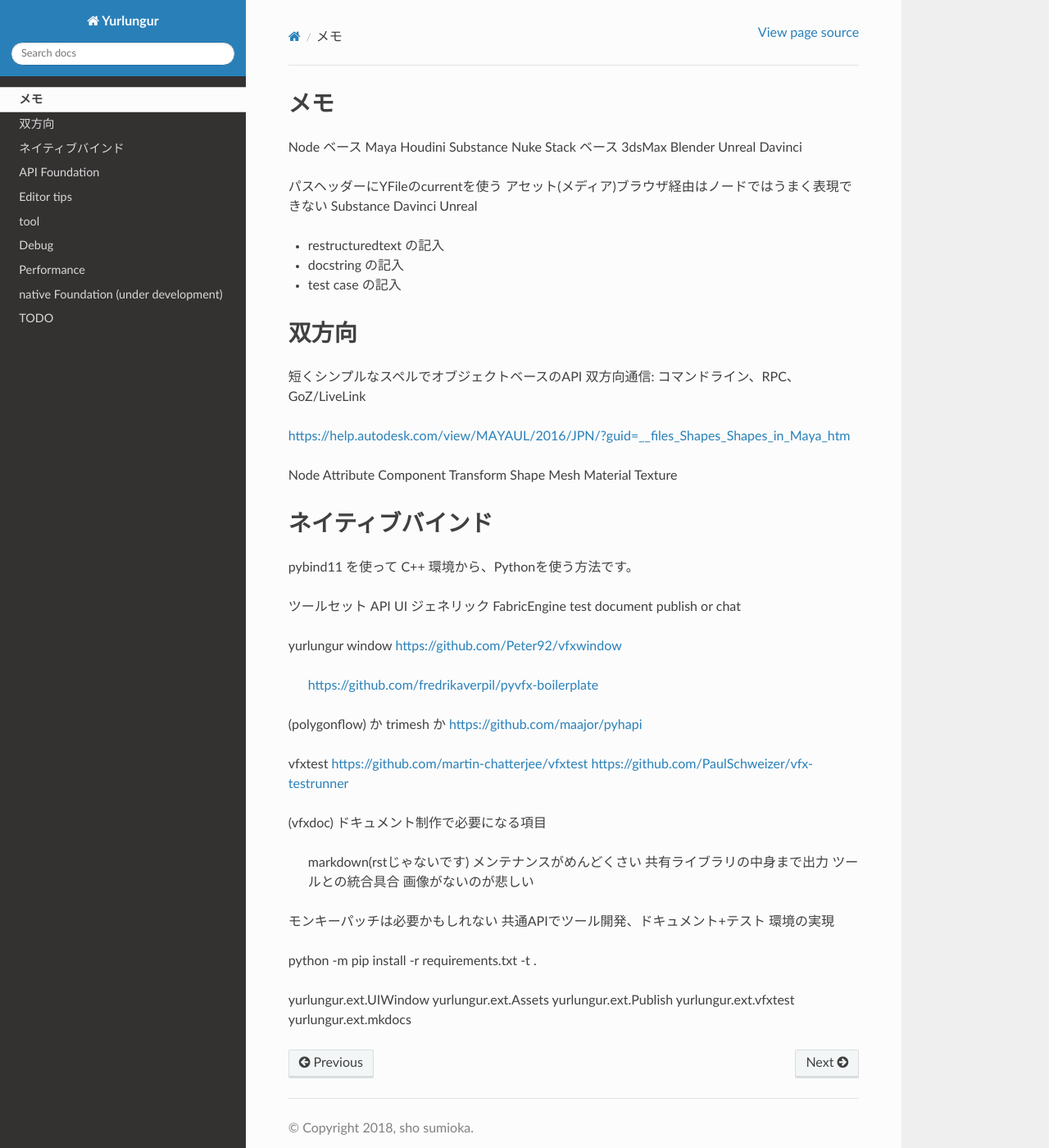
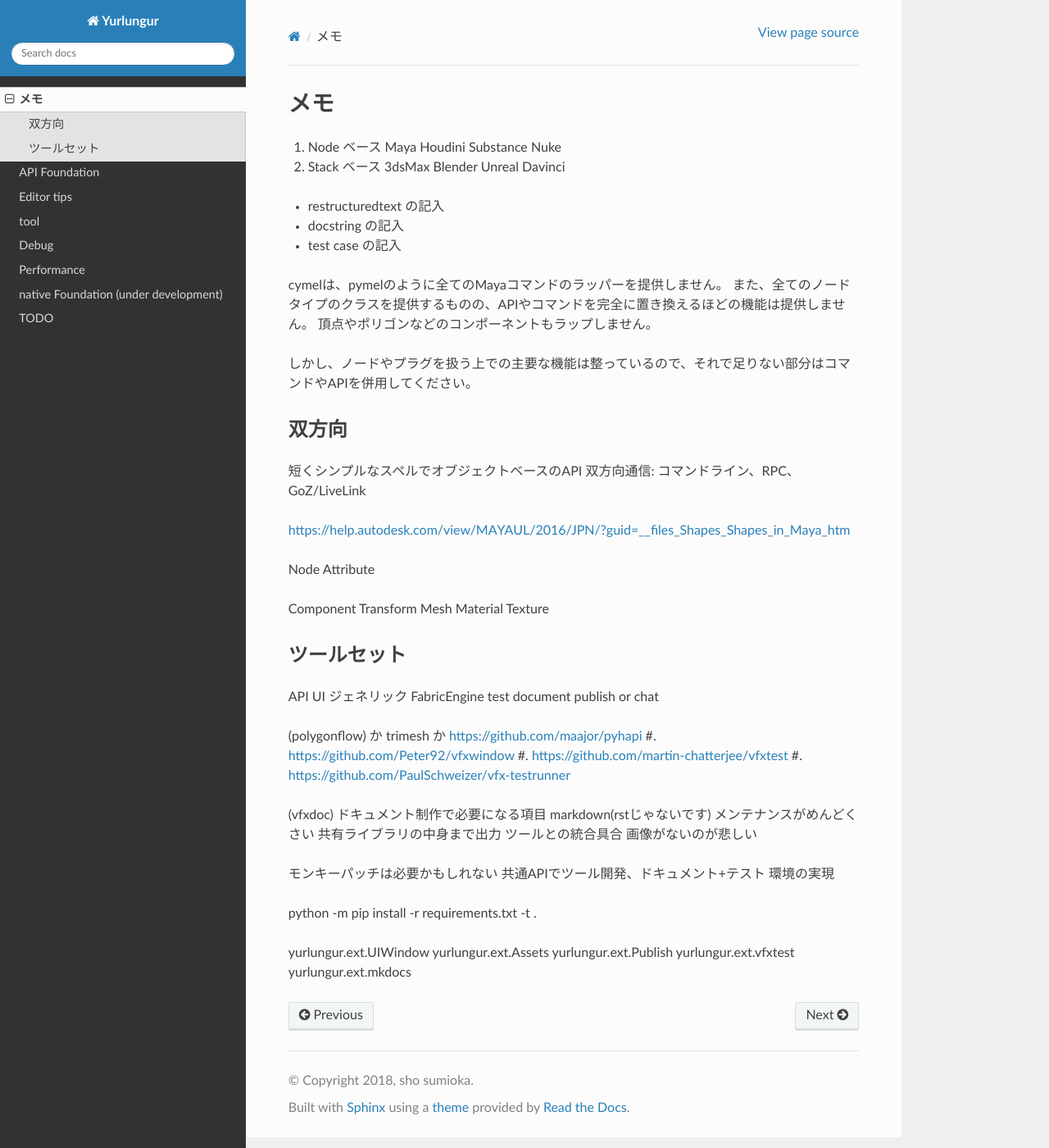
Before and after one commit to sho7noka/Yurlungur, a Sphinx documentation site: the page built from source/howto.rst, in a window 1280 px wide and 1400 px high. Shown: the whole window at 82% size. Built offline with Sphinx 7.4.7 and the Read the Docs theme 2.0.0, drawn with Linux system fonts in a browser that asks for light colours.

Commit message:
doc: reformat doc

```diff
--- a/source/howto.rst
+++ b/source/howto.rst
@@ -1,21 +1,22 @@
-
+---------------
 メモ
 ---------------
-Node ベース  Maya Houdini Substance Nuke
-Stack ベース 3dsMax Blender Unreal Davinci
 
-パスヘッダーにYFileのcurrentを使う
-アセット(メディア)ブラウザ経由はノードではうまく表現できない
-Substance Davinci Unreal
-
+#. Node ベース  Maya Houdini Substance Nuke
+#. Stack ベース 3dsMax Blender Unreal Davinci
 
 - restructuredtext の記入
 - docstring の記入
 - test case の記入
 
 
+cymelは、pymelのように全てのMayaコマンドのラッパーを提供しません。 また、全てのノードタイプのクラスを提供するものの、APIやコマンドを完全に置き換えるほどの機能は提供しません。 頂点やポリゴンなどのコンポーネントもラップしません。
+
+しかし、ノードやプラグを扱う上での主要な機能は整っているので、それで足りない部分はコマンドやAPIを併用してください。
+
+
 双方向
----------------
+-----------------------------------
 
 短くシンプルなスペルでオブジェクトベースのAPI
 双方向通信: コマンドライン、RPC、GoZ/LiveLink
@@ -23,35 +24,27 @@ Substance Davinci Unreal
 https://help.autodesk.com/view/MAYAUL/2016/JPN/?guid=__files_Shapes_Shapes_in_Maya_htm
 
 Node Attribute
-Component Transform Shape Mesh Material Texture
 
-
-ネイティブバインド
----------------------
-
-pybind11 を使って C++ 環境から、Pythonを使う方法です。
-
+Component Transform Mesh Material Texture
 
 ツールセット
+-----------------------------------
+
 API UI ジェネリック FabricEngine
 test document publish or chat
 
-yurlungur
-window  https://github.com/Peter92/vfxwindow
-        https://github.com/fredrikaverpil/pyvfx-boilerplate
 (polygonflow) か trimesh か https://github.com/maajor/pyhapi
-
-vfxtest
-https://github.com/martin-chatterjee/vfxtest
-https://github.com/PaulSchweizer/vfx-testrunner
+#. https://github.com/Peter92/vfxwindow
+#. https://github.com/martin-chatterjee/vfxtest
+#. https://github.com/PaulSchweizer/vfx-testrunner
 
 (vfxdoc)
 ドキュメント制作で必要になる項目
-    markdown(rstじゃないです)
-    メンテナンスがめんどくさい
-    共有ライブラリの中身まで出力
-    ツールとの統合具合
-    画像がないのが悲しい
+markdown(rstじゃないです)
+メンテナンスがめんどくさい
+共有ライブラリの中身まで出力
+ツールとの統合具合
+画像がないのが悲しい
 
 モンキーパッチは必要かもしれない
 共通APIでツール開発、ドキュメント+テスト
```
Also changed, not shown: Readme.md (+2 -2 lines).
